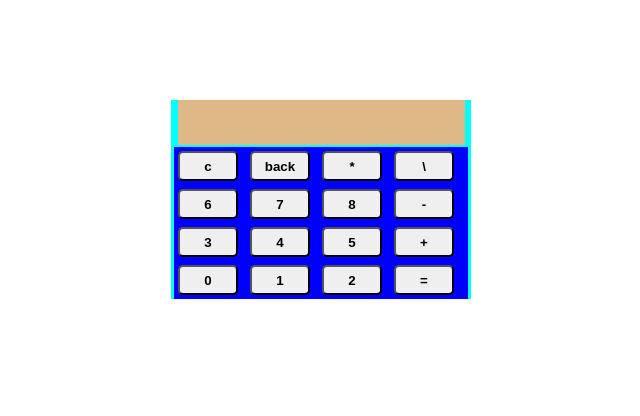
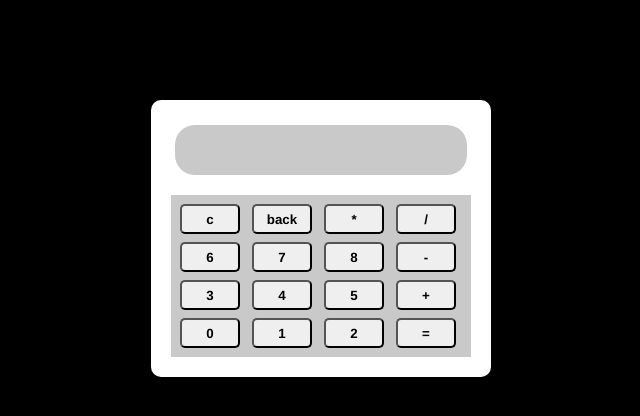
Before and after one commit to JabulaniJy/calculator, a plain HTML site: page index.html in a window 1280 px wide. Shown: the whole page, without its empty margins (319-959 px from the left). Drawn offline with Linux system fonts and the light colour scheme.

Commit message:
cancel and back button

```diff
--- a/css/style.css
+++ b/css/style.css
@@ -1,10 +1,16 @@
+body {
+    background-color: black;
+}
+
 .layout-area {
     justify-content: center;
     width: 300px;
     margin-left: auto;
     margin-right: auto;
     margin-top: 100px;
-    background-color: aqua;
+    padding: 20px;
+    border-radius: 10px;
+    background-color: rgb(255, 255, 255);
 
 }
 
@@ -12,9 +18,10 @@
     display: block;
     margin-left: auto;
     margin-right: auto;
-    margin-bottom: 2px;
+    margin-bottom: 10px;
     width: 94%;
-    background-color: burlywood;
+    background-color: rgb(201, 201, 201);
+    border-radius: 20px;
     height: 40px;
     padding-top: 5px;
 }
@@ -22,15 +29,14 @@
 .display,
 p {
     margin-top: 5px;
-    padding-left: 5px;
+    padding: 5px;
     font-size: x-large;
 }
 
-.buttons {
-    width: 98%;
-    margin-left: auto;
-    margin-right: auto;
-    background-color: blue;
+.buttons-div {
+    margin-top: 20px;
+    padding: 5px;
+    background-color: rgb(201, 201, 201);
 }
 
 .keys {
@@ -39,6 +45,7 @@ p {
     margin: 4px;
     border-radius: 5px;
     font-weight: bolder;
+    font-family: 'Franklin Gothic Medium', 'Arial Narrow', Arial, sans-serif;
 }
 
 .keys:hover {
--- a/index.html
+++ b/index.html
@@ -14,12 +14,12 @@
         <div class="display">
             <p class="display-value"></p>
         </div>
-        <div class="buttons">
+        <div class="buttons-div">
             <div class="buttons-row">
-                <button class="keys" >c</button>
-                <button class="keys">back</button>
+                <button class="keys" onclick="cls()">c</button>
+                <button class="keys" onclick="back()">back</button>
                 <button class="keys" onclick="createExpresssion('\*')">*</button>
-                <button class="keys" onclick="createExpresssion('\\')">\</button>
+                <button class="keys" onclick="createExpresssion('\/')">/</button>
             </div>
             <div class="buttons-row">
                 <button class="keys" onclick="createExpresssion('6')">6</button>
--- a/js/functions.js
+++ b/js/functions.js
@@ -1,13 +1,8 @@
 var updateExpression
-
 createExpresssion =(btnChar)=>{
-
     var currentExppression= document.getElementsByTagName('p')[0].innerHTML;
-
-    //check if btnChar is nan
         //if btnchar is nan check is == to last character of
     if(isNaN(btnChar)==false){
-
         updateExpression=currentExppression.concat(btnChar);
         document.getElementsByTagName('p')[0].innerHTML=updateExpression;
     }else{
@@ -23,14 +18,19 @@ createExpresssion =(btnChar)=>{
             document.getElementsByTagName('p')[0].innerHTML=updateExpression;
         }
     }
-
-    //let ans=eval(updateExpression)
-    //console.log(ans);
-        //else do nothing
 }//end create expression
 
+cls=()=>{
+    updateExpression='';
+    document.getElementsByTagName('p')[0].innerHTML=updateExpression;
+}
+
+back=()=>{
+    updateExpression=updateExpression.slice(0, updateExpression.length - 1);
+    document.getElementsByTagName('p')[0].innerHTML=updateExpression;
+}
+
 evaluateExpression=()=>{
-    console.log(updateExpression)
     let ans=eval(updateExpression)
     document.getElementsByTagName('p')[0].innerHTML=ans;
 }
```
